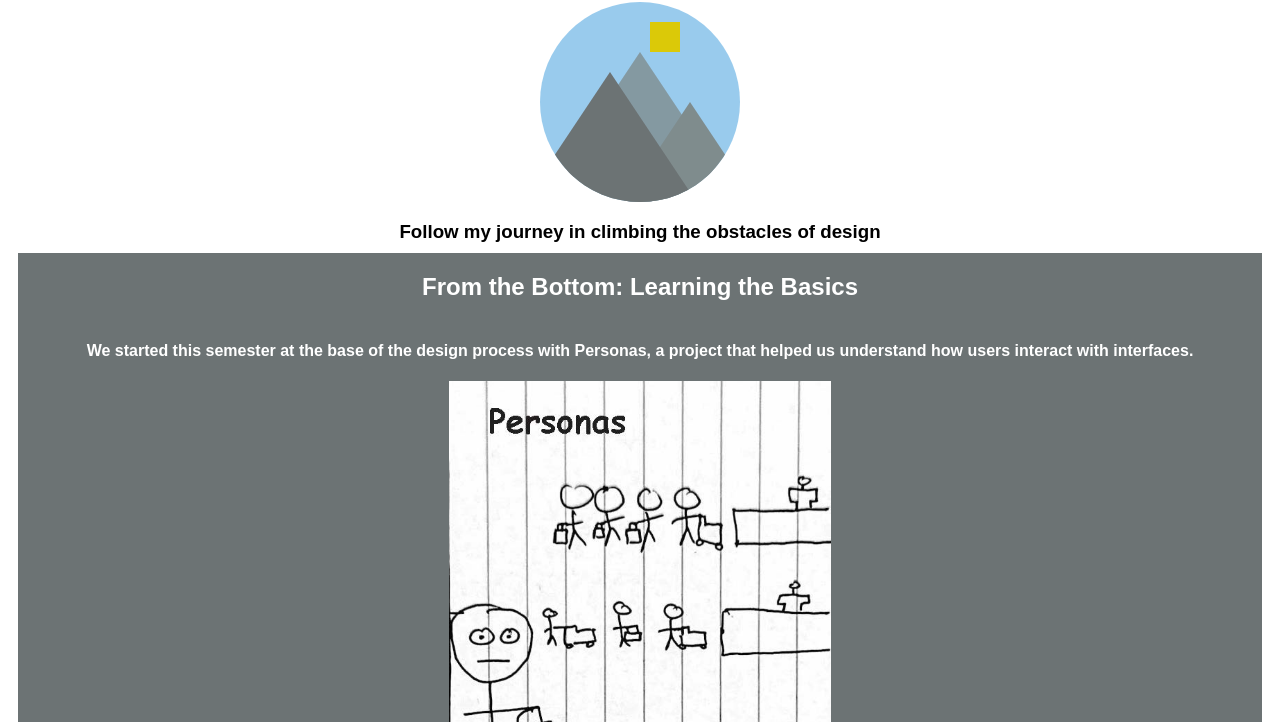
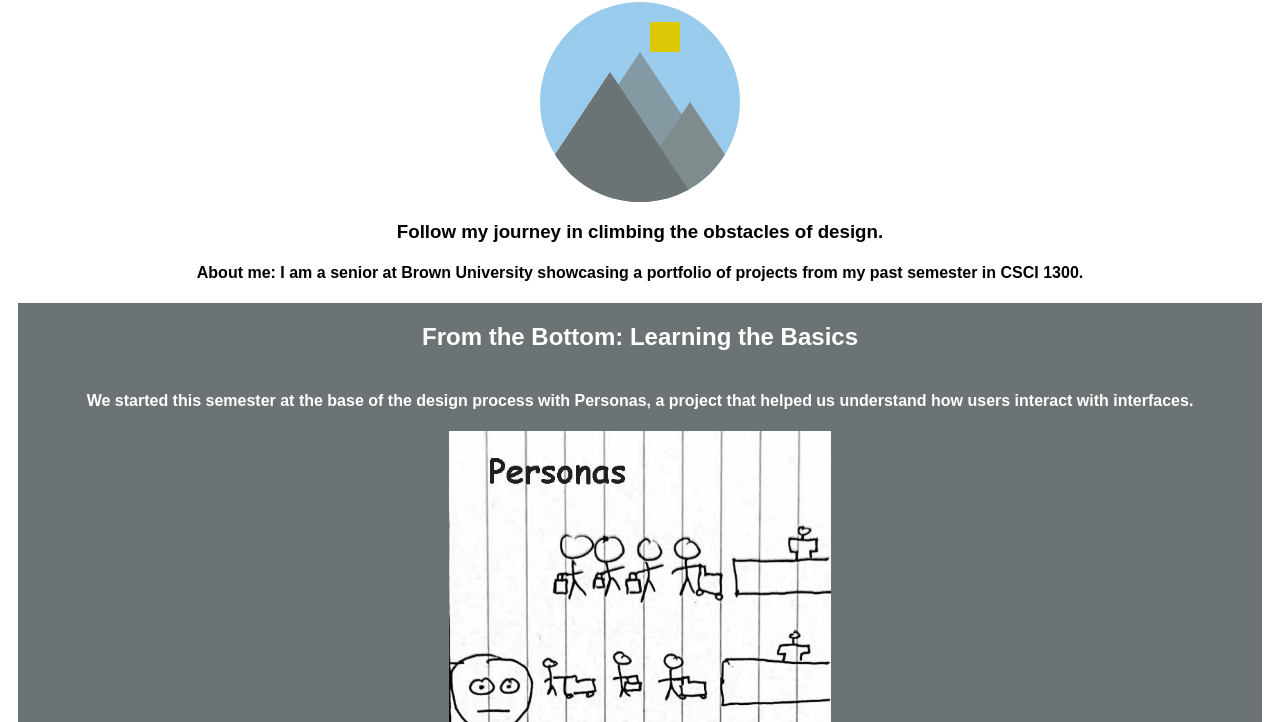
Before and after one commit to partypenguin9123/portfolio, a plain HTML site: page index.html in a window 1280 px wide. Shown: the part 78-800 px from the top of the page. Drawn offline with Linux system fonts and the light colour scheme.

Commit message:
Add files via upload

```diff
--- a/index.html
+++ b/index.html
@@ -16,7 +16,8 @@
       </div>
       <!-- Above wrapper is sourced and modified from https://codepen.io/Christopherallen/pen/WNoLOB -->
 
-      <h3>Follow my journey in climbing the obstacles of design</h3>
+      <h3>Follow my journey in climbing the obstacles of design.</h3>
+      <h4>About me: I am a senior at Brown University showcasing a portfolio of projects from my past semester in CSCI 1300.</h4>
 
       <div class="part1">
         <h2 style="color: white">From the Bottom: Learning the Basics</h2>
```
